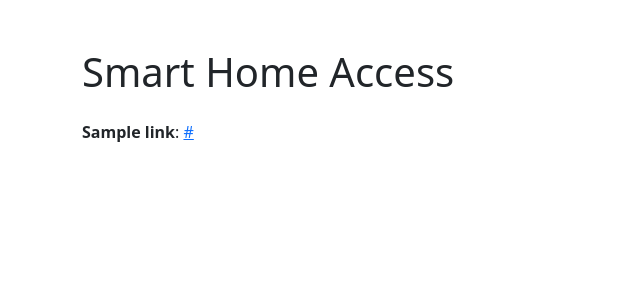
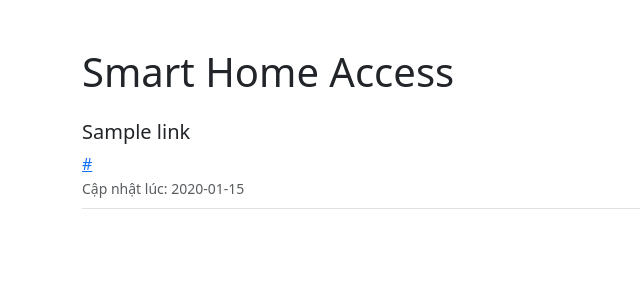
Before and after one commit to theluc1980/Smartlink, a Flask app: template templates/index.html in a window 1280 px wide. Shown: the top 300 px of the page, without its empty margins (0-640 px from the left). Run offline with Flask 3, Linux system fonts and the light colour scheme; the template is opened without the code that fills it: most values are stand-ins (such as "Sample title", 1, 10 or a date in 2020).

Commit message:
Update index.html
hiển thị 2 link

```diff
--- a/templates/index.html
+++ b/templates/index.html
@@ -7,10 +7,16 @@
 </head>
 <body class="container py-5">
   <h1 class="mb-4">Smart Home Access</h1>
-  {% for label, url in links %}
-    <div class="mb-3">
-      <strong>{{ label }}</strong>: <a href="{{ url }}" target="_blank">{{ url }}</a>
-    </div>
-  {% endfor %}
+  {% if links %}
+    {% for label, url, updated_at in links %}
+      <div class="mb-4 border-bottom pb-2">
+        <h5>{{ label }}</h5>
+        <a href="{{ url }}" target="_blank">{{ url }}</a><br>
+        <small class="text-muted">Cập nhật lúc: {{ updated_at }}</small>
+      </div>
+    {% endfor %}
+  {% else %}
+    <p>Chưa có link nào được gửi từ Raspberry Pi.</p>
+  {% endif %}
 </body>
 </html>
```
